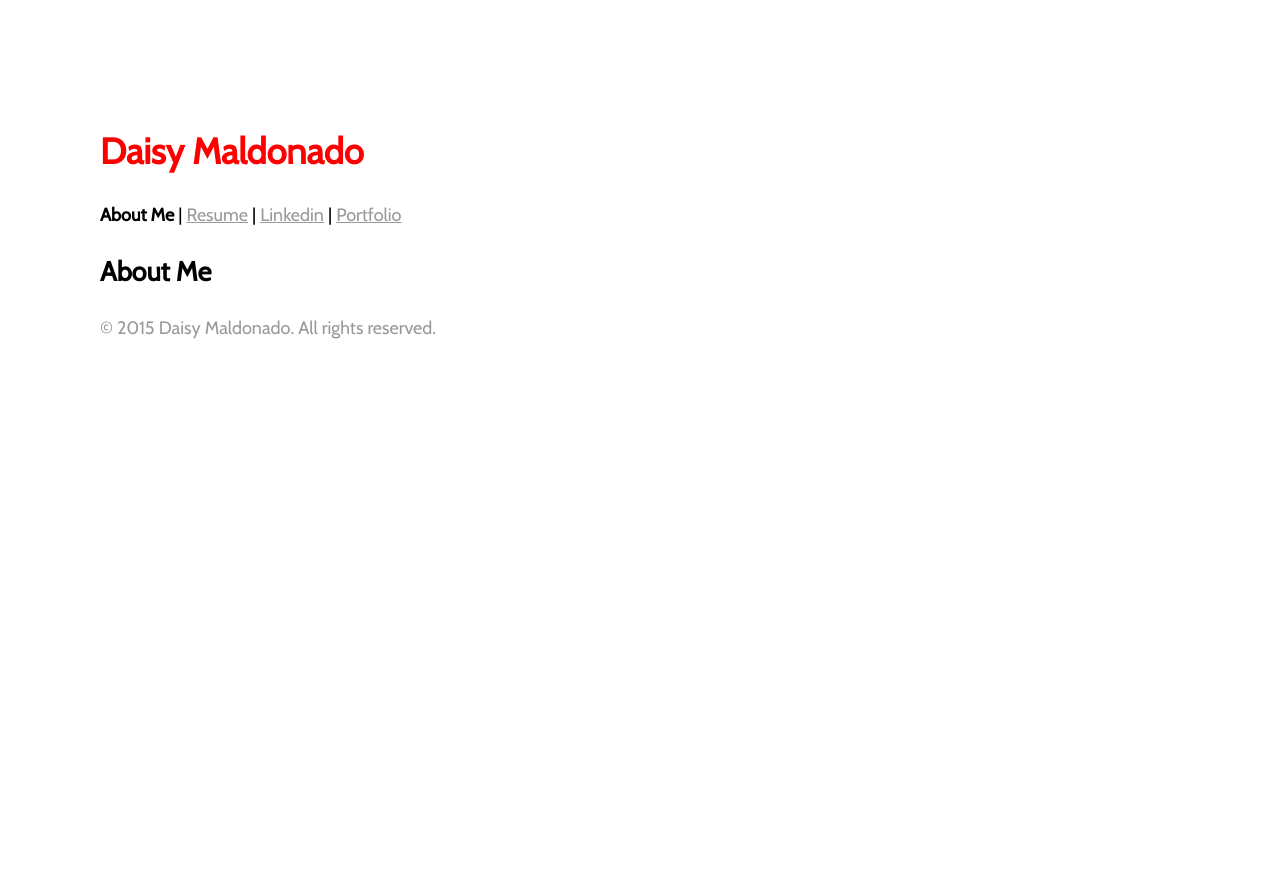
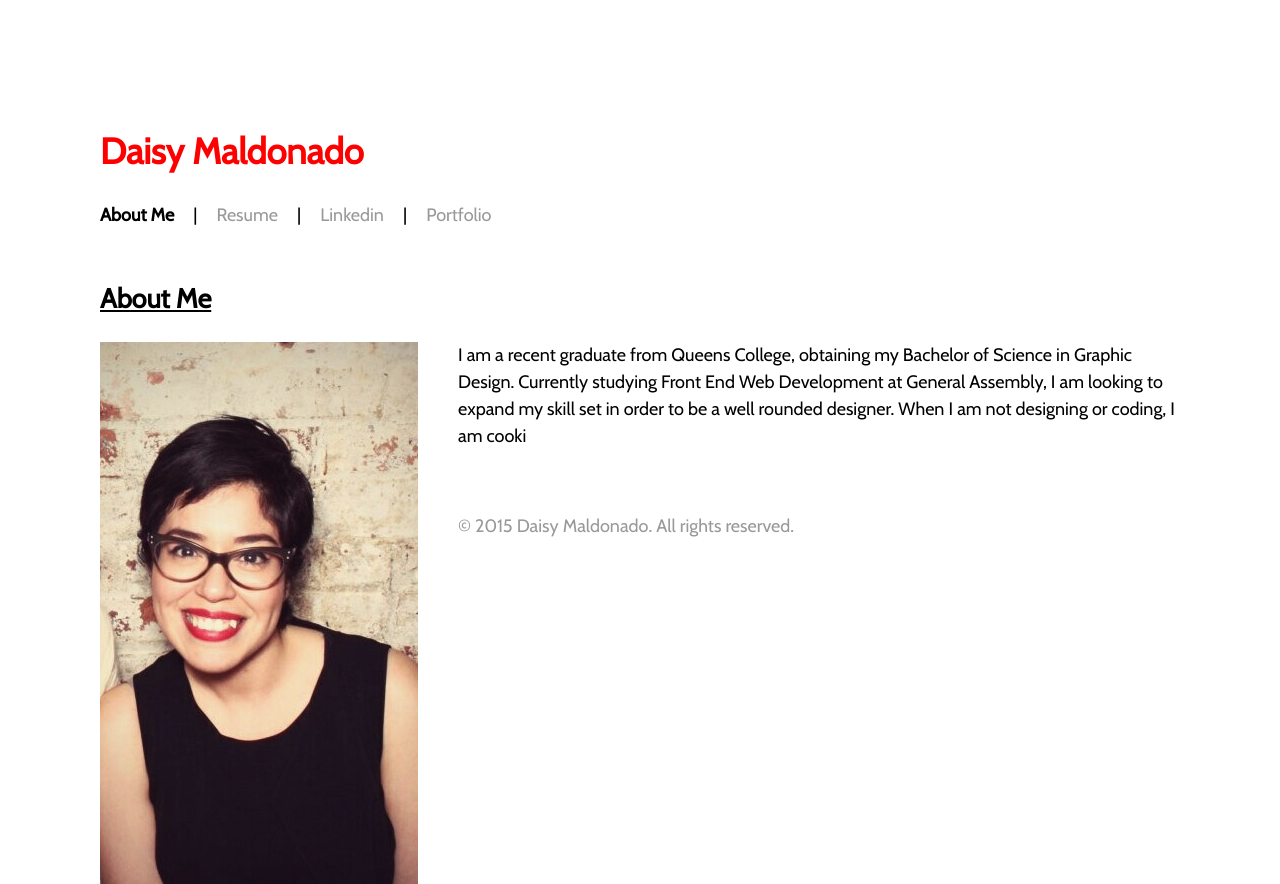
Before and after one commit to dmaldi/assignment1, a plain HTML site: page index.html in a window 1280 px wide. Before the commit the page ends 800 px from the top, so only its background shows below. Drawn offline with nearby package versions, Linux system fonts and the light colour scheme.

Commit message:
added image to about me page

```diff
--- a/css/style.css
+++ b/css/style.css
@@ -55,12 +55,21 @@ body {
      padding:50px;
 }
 
+
 h1 {
      color: red;
 }
 
 a {
      color: #999999;
+     text-decoration: none;
+     padding: 15px;
+}
+
+strong{
+     padding-right: 15px;
+     padding-top: 15px;
+     padding-bottom: 15px;
 }
 
 a:hover {
@@ -75,6 +84,10 @@ footer {
      color: #999999;
 }
 
+h2 {
+     text-decoration: underline;
+}
+
 h3 {
      color: #999999;
      font-style: italic;
@@ -83,6 +96,14 @@ h3 {
 ul {
      list-style-type: square;
 }
+
+img {
+     float: left;
+     padding-right: 40px;
+}
+
+
+
 /******************************************
 /* LAYOUT
 /*******************************************/
--- a/index.html
+++ b/index.html
@@ -22,9 +22,13 @@
 ">Linkedin</a> | <a href="https://www.daisymaldonado.com">Portfolio</a>
 		</nav>
 
+		<br />
+
 		<h2>About Me</h2>
 
-		<p></p>
+		<img src="images/2YBNJT-2.jpg">
+
+		<p>I am a recent graduate from Queens College, obtaining my Bachelor of Science in Graphic Design. Currently studying Front End Web Development at General Assembly, I am looking to expand my skill set in order to be a well rounded designer. When I am not designing or coding, I am cooki</p>
 
 		<header>
 
@@ -36,6 +40,8 @@
 		<aside>
 		</aside>
 
+		<br />
+
 		<footer>
 			<p>&#169; 2015 Daisy Maldonado. All rights reserved.</p>
 
```
Also changed, not shown: resume.html (+14 -1 lines), images/2YBNJT-2.jpg (added).
